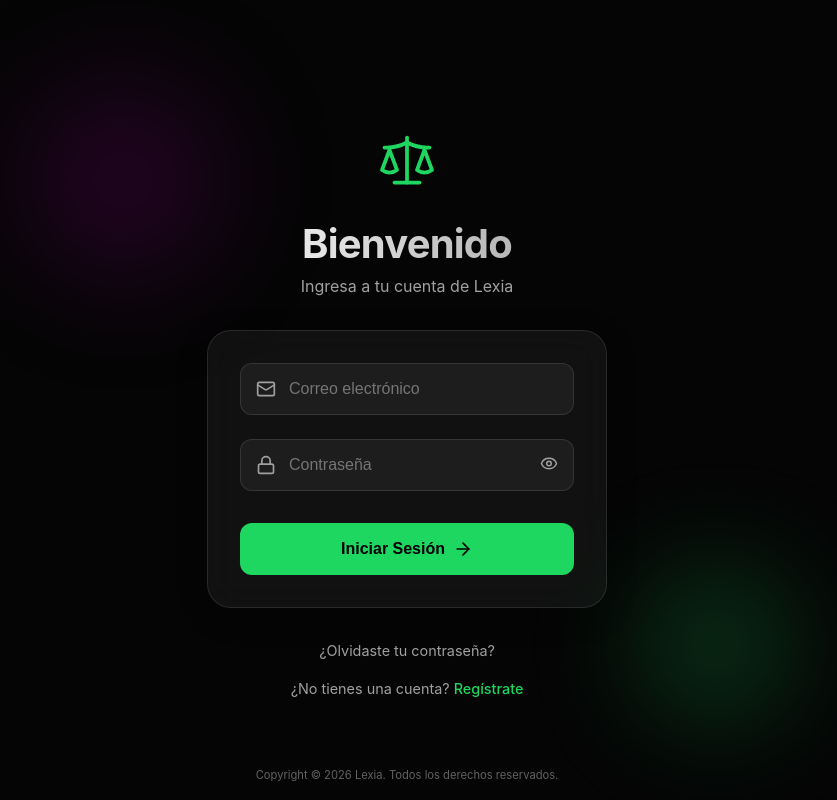
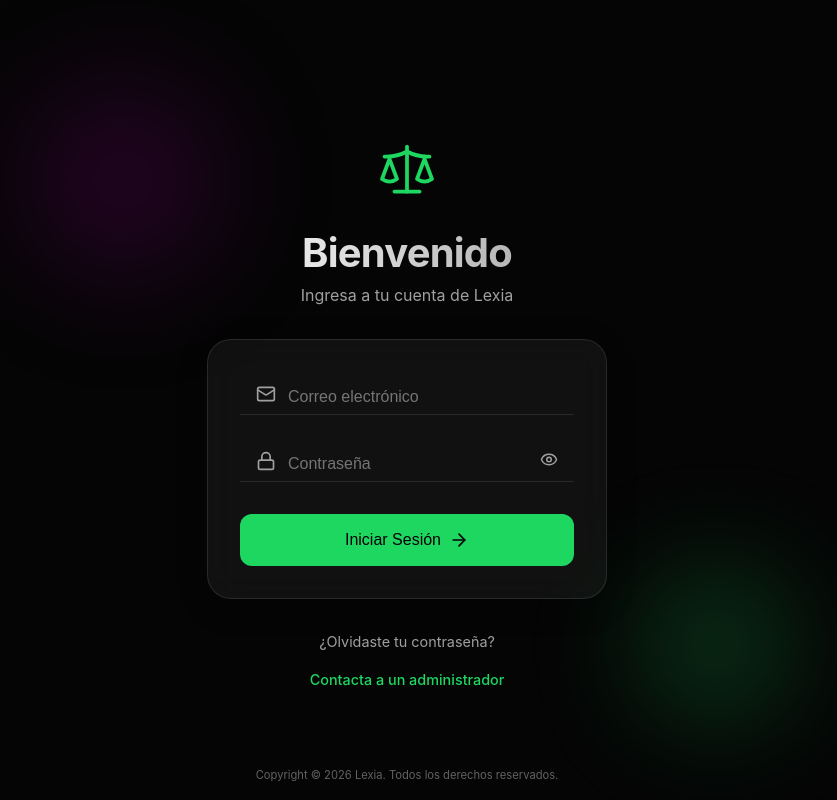
Before and after one commit to ivolevy/attorney.ai, a React (Vite) app: page /inicia-sesion in a window 1280 px wide. Shown: the whole page, without its empty margins (233-1070 px from the left). Built offline with nearby package versions, Linux system fonts and the light colour scheme.

Commit message:
login ui

```diff
--- a/src/pages/LoginPage.jsx
+++ b/src/pages/LoginPage.jsx
@@ -21,10 +21,11 @@
 
   const inputStyle = {
     width: '100%',
-    padding: '1rem 1rem 1rem 3rem',
-    background: 'rgba(255, 255, 255, 0.05)',
-    border: '1px solid rgba(255, 255, 255, 0.1)',
-    borderRadius: '12px',
+    padding: '1rem 1rem 0.5rem 3rem',
+    background: 'transparent',
+    border: 'none',
+    borderBottom: '1px solid rgba(255, 255, 255, 0.1)',
+    borderRadius: '0',
     color: 'var(--text-primary)',
     fontSize: '1rem',
     outline: 'none',
@@ -123,7 +124,7 @@
               borderRadius: '12px',
               color: '#000',
               fontSize: '1rem',
-              fontWeight: '600',
+              fontWeight: '400',
               cursor: loading ? 'wait' : 'pointer',
               display: 'flex',
               alignItems: 'center',
@@ -145,12 +146,19 @@
         </form>
 
         <div style={{ marginTop: '2rem', display: 'flex', flexDirection: 'column', gap: '1rem' }}>
-           <a href="#" style={{ color: 'var(--text-secondary)', textDecoration: 'none', fontSize: '0.9rem' }}>
-             ¿Olvidaste tu contraseña?
-           </a>
-           <div style={{ color: 'var(--text-secondary)', fontSize: '0.9rem' }}>
-             ¿No tienes una cuenta? <span style={{ color: 'var(--accent-green)', fontWeight: '500', cursor: 'pointer' }}>Regístrate</span>
-           </div>
+          <a href="#" style={{ color: 'var(--text-secondary)', textDecoration: 'none', fontSize: '0.9rem' }}>
+            ¿Olvidaste tu contraseña?
+          </a>
+          <div style={{ color: 'var(--text-secondary)', fontSize: '0.9rem' }}>
+            <a
+              href="https://www.linkedin.com/in/ivan-levy/"
+              target="_blank"
+              rel="noopener noreferrer"
+              style={{ color: 'var(--accent-green)', textDecoration: 'none', fontWeight: '500' }}
+            >
+              Contacta a un administrador
+            </a>
+          </div>
         </div>
       </div>
 
```
